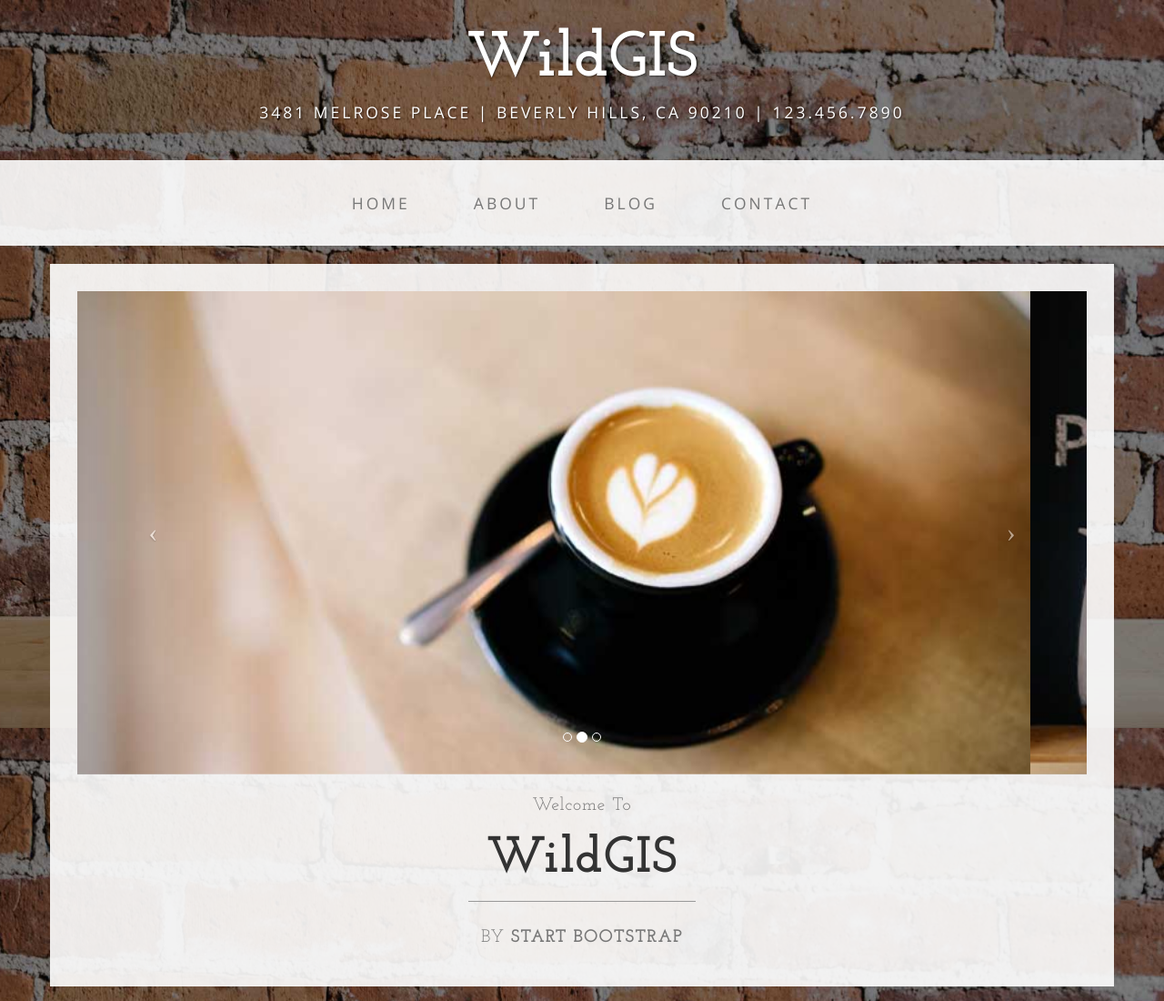
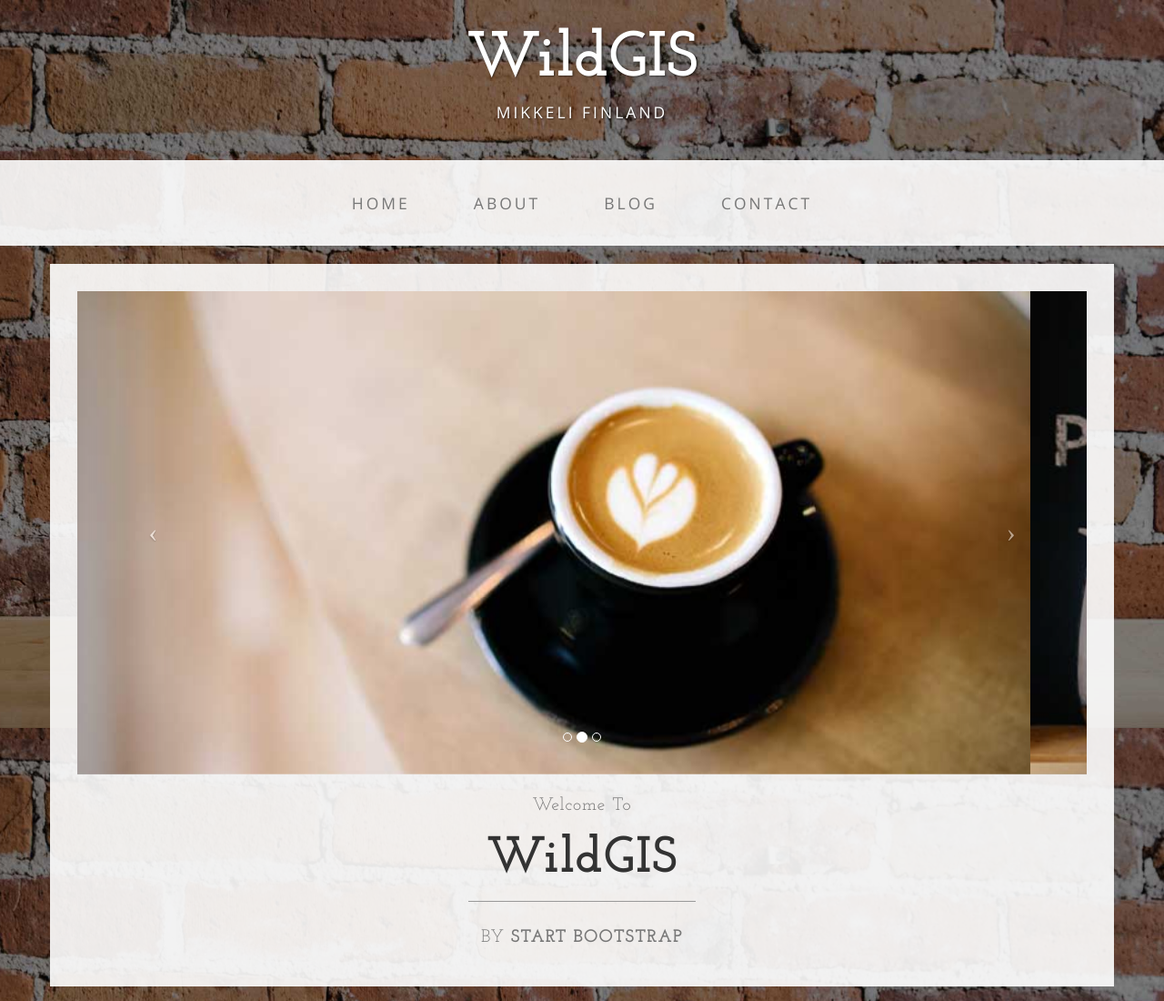
Before and after one commit to wildGIS/homepage, a plain HTML site: page index.html in a window 1280 px wide. Shown: the top 1100 px of the page at 91% size. Drawn offline with nearby package versions, Linux system fonts and the light colour scheme.

Commit message:
Update index.html

```diff
--- a/index.html
+++ b/index.html
@@ -33,7 +33,7 @@
 <body>
 
     <div class="brand">WildGIS</div>
-    <div class="address-bar">3481 Melrose Place | Beverly Hills, CA 90210 | 123.456.7890</div>
+    <div class="address-bar">Mikkeli Finland</div>
 
     <!-- Navigation -->
     <nav class="navbar navbar-default" role="navigation">
```
